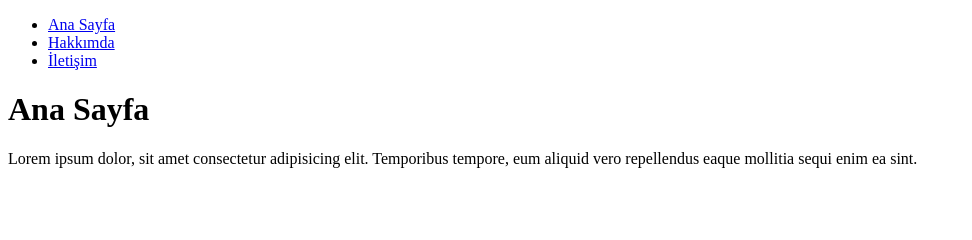
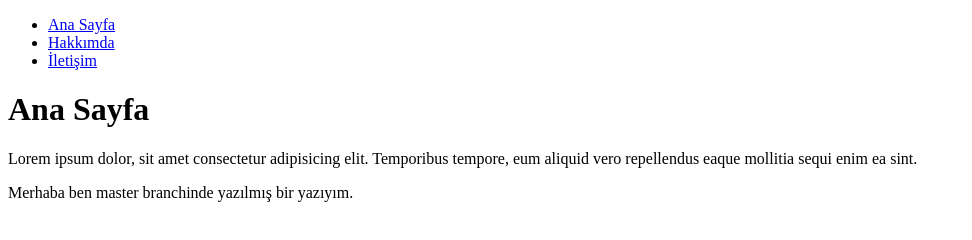
Before and after one commit to acunmedyaakademi/dogukanSari-githubOgreniyorum, a plain HTML site: page index.html in a window 1280 px wide. Shown: the whole page, without its empty margins (0-972 px from the left). Drawn offline with Linux system fonts and the light colour scheme.

Commit message:
master branchinde yazı eklendi.

```diff
--- a/index.html
+++ b/index.html
@@ -14,5 +14,6 @@
 
   <h1>Ana Sayfa</h1>
   <p>Lorem ipsum dolor, sit amet consectetur adipisicing elit. Temporibus tempore, eum aliquid vero repellendus eaque mollitia sequi enim ea sint.</p>
+  <p>Merhaba ben master branchinde yazılmış bir yazıyım.</p>
 </body>
 </html>
```
